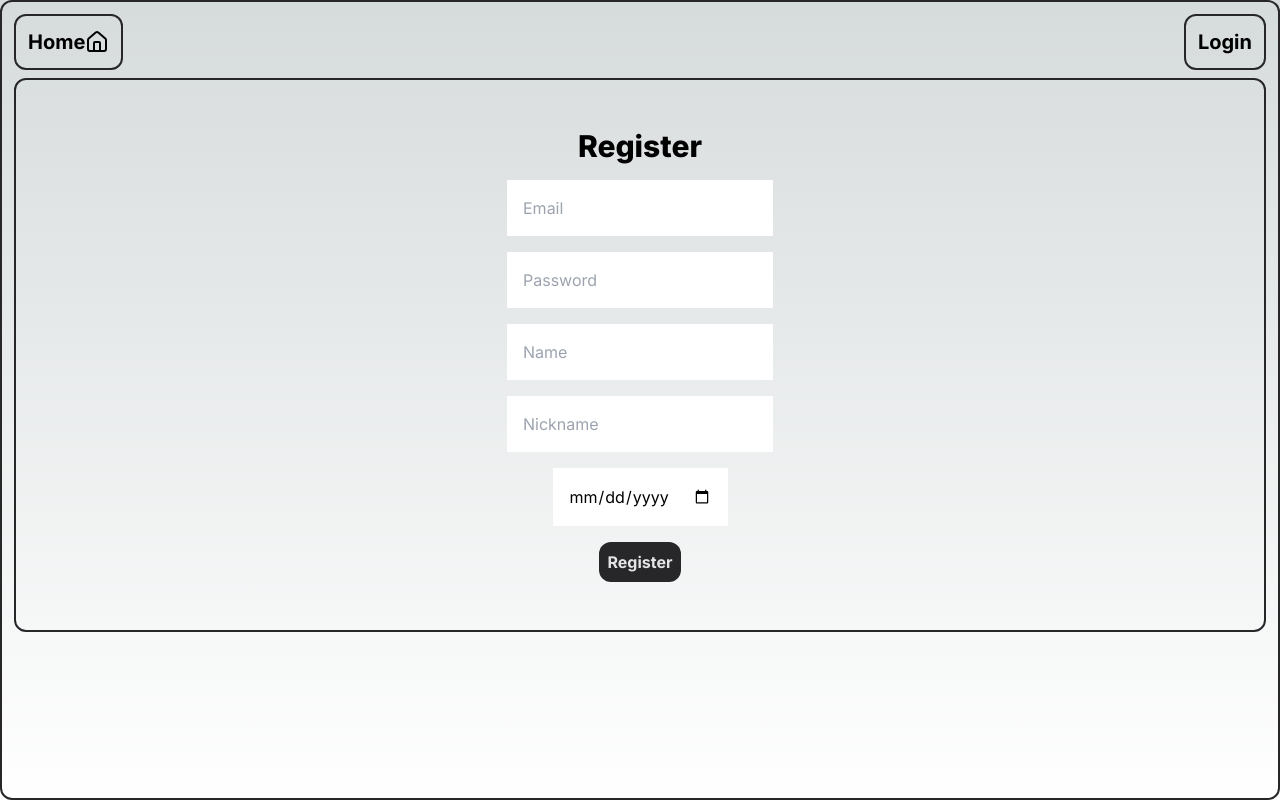
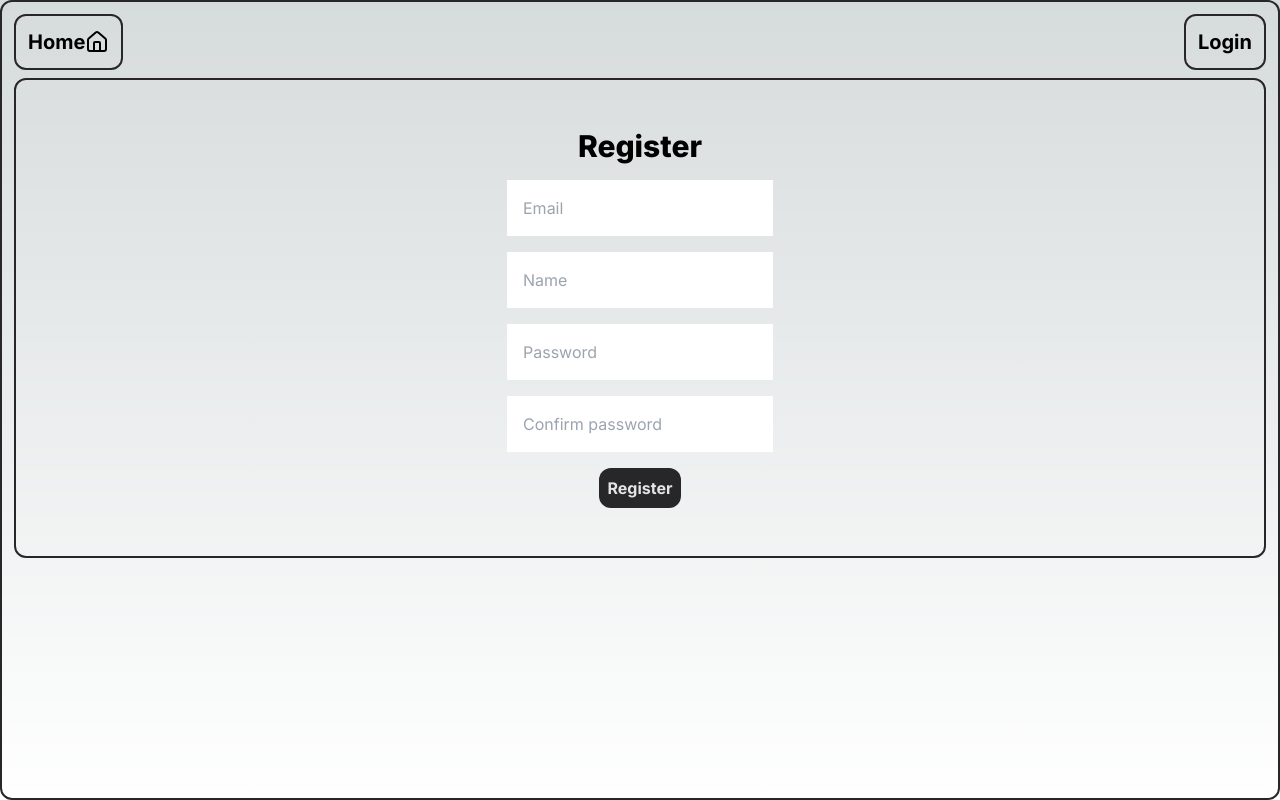
Before and after one commit to itforget/login-and-register, a Next.js app: page /register in a window 1280 px wide. Built offline with nearby package versions, Linux system fonts and the light colour scheme.

Commit message:
fix: name

```diff
--- a/src/app/login/page.js
+++ b/src/app/login/page.js
@@ -2,6 +2,7 @@
 import { useState } from "react";
 import axios from "axios";
 import { HomeIcon } from "lucide-react";
+import { auth } from "../utils/auth.js";
 
 export default function Login() {
   const [email, setEmail] = useState("");
@@ -17,25 +18,15 @@ export default function Login() {
       const token = response.data.token;
       document.cookie = `token=${token}; path=/`;
       document.cookie = `id=${id}; path=/`;
-      console.log(document.cookie)
-
-      const auth = await axios.get(
-        `https://server-it.vercel.app/user/${id}`,
-        {
-          headers: {
-            Authorization: `Bearer ${token}`,
-          },
-        }
-      );
-      if (auth === null) {
+      auth()
+      if (response === null) {
         alert("Usuário não encontrado!");
-        window.location.href = "/";
       } else {
         alert("Login realizado com sucesso!");
         window.location.href = "/";
       }
     } catch (error) {
-      setError("Usuário ou senha inválidos!");
+      setError("Usuário ou senha inválidos!", error);
     }
   };
 
--- a/src/app/page.js
+++ b/src/app/page.js
@@ -1,11 +1,36 @@
+'use client'
+import { UserCircle } from "lucide-react";
+import { auth } from "./utils/auth.js";
+import removeCookie from "./utils/removeCookie.js";
+import { useState, useEffect } from "react";
+
 export default function Home() {
+
+let name
+  async function getInfo() {
+    const authInfo = await auth();
+    console.log(authInfo);
+     name = authInfo
+
+  }
+  getInfo()
   return (
     <main className="flex min-h-screen h-auto w-auto flex-col p-3 border-2 border-zinc-800 rounded-xl">
-      <nav className="flex flex-row ">
-        <button className="text-xl font-bold flex flex-row items-center p-3 border-2 border-zinc-800 rounded-xl hover:bg-zinc-800 mb-2">
-            Logout
-          </button>
-        </nav>
+      <nav className="flex flex-row  justify-between">
+        <div className="flex items-center mr-4">
+          {<span className="text-xl font-bold mr-2">{name}</span>}
+          <span className="">
+            <UserCircle />
+          </span>
+        </div>
+        <button
+          onClick={removeCookie}
+          className="text-xl font-bold flex flex-row items-center p-3 border-2 border-zinc-800 rounded-xl hover:bg-zinc-800 mb-2"
+        >
+          Logout
+        </button>
+      </nav>
+
       <div className="text-center items-center flex-col flex justify-center p-24">
         <h1 className="text-4xl font-bold mb-4">Welcome to Our Website</h1>
         <p className="text-lg mb-8">Explore our features and services</p>
@@ -22,6 +47,12 @@ export default function Home() {
           >
             REGISTER
           </a>
+          <button
+            onClick={auth}
+            className="px-4 py-2 bg-yellow-500 text-white rounded hover:bg-yellow-600"
+          >
+            Go to private page
+          </button>
         </div>
       </div>
     </main>
--- a/src/app/private/page.js
+++ b/src/app/private/page.js
@@ -1,13 +1,21 @@
-export default function Private (){
-    return(
-    <div className="flex min-h-screen flex-col items-center justify-center p-24">
-        <nav className="flex flex-row ">
-        <button className="text-xl font-bold flex flex-row items-center p-3 border-2 border-zinc-800 rounded-xl hover:bg-zinc-800 mb-2">
-            Logout
-          </button>
-        </nav>
-      <h1>Welcome to the Private Page</h1>
-      <p>This is a private page accessible only to authenticated users.</p>
+"use client";
+import removeCookie from "../utils/removeCookie";
+
+export default function Private() {
+  return (
+    <div className="flex min-h-screen flex-col">
+      <nav className="flex flex-row justify-start h-auto w-screen p-3">
+        <button
+          onClick={removeCookie}
+          className="text-xl font-bold flex flex-row items-center p-3 border-2 border-zinc-800 rounded-xl hover:bg-zinc-800 mb-2"
+        >
+          Logout
+        </button>
+      </nav>
+      <div className="flex justify-center items-center flex-col">
+        <h1 className="text-xl font-bold">Welcome to the Private Page</h1>
+        <p>This is a private page accessible only to authenticated users.</p>
+      </div>
     </div>
-    )
+  );
 }
--- a/src/app/register/page.js
+++ b/src/app/register/page.js
@@ -1,24 +1,26 @@
-"use client";
+'use client'
 import React, { useState } from "react";
 import axios from "axios";
 import { HomeIcon } from "lucide-react";
 
 export default function Register() {
   const [email, setEmail] = useState("");
+  const [name, setName] = useState("");
   const [password, setPassword] = useState("");
-  const [name, setName] = useState("");
-  const [nickname, setNickname] = useState("");
-  const [birthday, setBirthday] = useState("");
+  const [confirmpassword, setConfirmpassword] = useState("");
 
-  const handleSubmit = async (e) => {
-    e.preventDefault();
+  const registerUser = async () => {
     try {
-      const response = await axios.post(
-        "https://server-it.vercel.app/users",
-        { email, password, name, nickname, birthday }
-      );
+      const response = await axios.post("https://server-it.vercel.app/auth/register", {
+        name,
+        email,
+        password,
+        confirmpassword,
+      });
+      alert(response.data.msg);
+      window.location.href = "/login";
     } catch (error) {
-      console.error("Error during registration:", error);
+      alert(error.response.data.error);
     }
   };
 
@@ -33,16 +35,13 @@ export default function Register() {
           <HomeIcon />
         </a>
         <a
-            className="text-xl font-bold flex flex-row items-center p-3 border-2 border-zinc-800 rounded-xl hover:bg-zinc-800 mb-2"
-            href="/login"
-          >
-            Login
-          </a>
+          className="text-xl font-bold flex flex-row items-center p-3 border-2 border-zinc-800 rounded-xl hover:bg-zinc-800 mb-2"
+          href="/login"
+        >
+          Login
+        </a>
       </nav>
-      <form
-        className="flex flex-col gap-4 border-2 border-zinc-800 rounded-xl p-12 items-center"
-        onSubmit={handleSubmit}
-      >
+      <div className="flex flex-col gap-4 border-2 border-zinc-800 rounded-xl p-12 items-center">
         <h1 className="text-3xl font-extrabold">Register</h1>
         <input
           className="p-4"
@@ -50,6 +49,14 @@ export default function Register() {
           value={email}
           onChange={(e) => setEmail(e.target.value)}
           placeholder="Email"
+          required
+        />
+        <input
+          className="p-4"
+          type="text"
+          value={name}
+          onChange={(e) => setName(e.target.value)}
+          placeholder="Name"
           required
         />
         <input
@@ -62,35 +69,20 @@ export default function Register() {
         />
         <input
           className="p-4"
-          type="text"
-          value={name}
-          onChange={(e) => setName(e.target.value)}
-          placeholder="Name"
-          required
-        />
-        <input
-          className="p-4"
-          type="text"
-          value={nickname}
-          onChange={(e) => setNickname(e.target.value)}
-          placeholder="Nickname"
-          required
-        />
-        <input
-          className="p-4"
-          type="date"
-          value={birthday}
-          onChange={(e) => setBirthday(e.target.value)}
-          placeholder="Birthday"
+          type="password"
+          value={confirmpassword}
+          onChange={(e) => setConfirmpassword(e.target.value)}
+          placeholder="Confirm password"
           required
         />
         <button
+          onClick={registerUser}
           className="font-bold bg-zinc-800 text-zinc-200 rounded-xl p-2 hover:bg-zinc-400"
           type="submit"
         >
           Register
         </button>
-      </form>
+      </div>
     </div>
   );
 }
--- /dev/null
+++ b/src/app/utils/auth.js
@@ -0,0 +1,29 @@
+import axios from "axios";
+
+export async function auth() {
+  try {
+    const id = document.cookie
+      .split("; ")
+      .find((item) => item.startsWith("id="))
+      .split("=")[1];
+    const token = document.cookie
+      .split("; ")
+      .find((item) => item.startsWith("token="))
+      .split("=")[1];
+
+    const response = await axios.get(
+      `https://server-it.vercel.app/user/${id}`,
+      {
+        headers: {
+          Authorization: `Bearer ${token}`,
+        },
+      }
+    );
+
+    console.log("Usuário autenticado!");
+    const name = response.data.user.name;
+    return name;
+  } catch (error) {
+    console.error("Usuário não autenticado!");
+  }
+}
--- /dev/null
+++ b/src/app/utils/removeCookie.js
@@ -0,0 +1,6 @@
+export default function removeCookie(){
+        document.cookie = "id=; expires=Thu, 01 Jan 1970 00:00:00 UTC; path=/;";
+        document.cookie = "token=; expires=Thu, 01 Jan 1970 00:00:00 UTC; path=/;";
+        window.location.href = "/";
+        alert("Usuário deslogado com sucesso!");
+}
```
